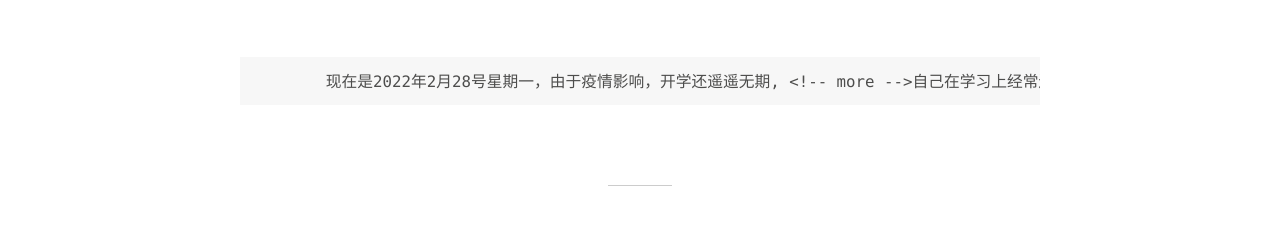
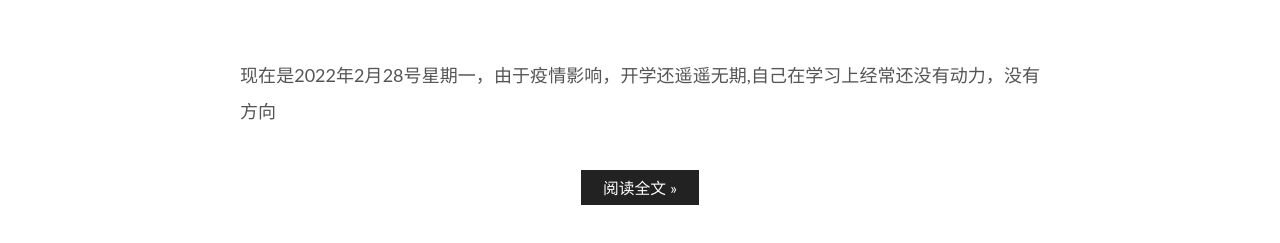
Before and after one commit to wsq9557/wsq9557.github.io, a plain HTML site: page index.html in a window 1280 px wide. Shown: the part 372-615 px from the top of the page. Drawn offline with Linux system fonts and the light colour scheme; some packages are replaced by stand-ins of ours; a script that the page names is missing.

Commit message:
Site updated: 2022-02-28 14:01:59

```diff
--- a/index.html
+++ b/index.html
@@ -172,7 +172,7 @@
               <span class="post-meta-item-text">发表于</span>
 
 
-              <time title="创建时间：2022-02-28 12:44:23 / 修改时间：13:59:42" itemprop="dateCreated datePublished" datetime="2022-02-28T12:44:23+08:00">2022-02-28</time>
+              <time title="创建时间：2022-02-28 12:44:23 / 修改时间：14:01:48" itemprop="dateCreated datePublished" datetime="2022-02-28T12:44:23+08:00">2022-02-28</time>
             </span>
 
 
@@ -200,8 +200,14 @@
     <div class="post-body" itemprop="articleBody">
 
 
-          <pre><code>        现在是2022年2月28号星期一，由于疫情影响，开学还遥遥无期, &lt;!-- more --&gt;自己在学习上经常还没有动力，没有方向，然后又因为网协开发部的寒假大作业（基于hexo搭建个人博客平台）让我发现利用个人博客可能让我产生学习的动力，所以我决定从今天开始，从大一上学期开始，利用我搭建的个人博客来记录自己的学习&amp;生活，希望借此让我对学习更加有兴趣，“卷”出一片新天地！
-</code></pre>
+          <p>现在是2022年2月28号星期一，由于疫情影响，开学还遥遥无期,自己在学习上经常还没有动力，没有方向
+          <!--noindex-->
+            <div class="post-button">
+              <a class="btn" href="/2022/02/28/%E4%BB%8E%E6%AD%A4%E5%BC%80%E5%90%AF%E6%96%B0%E7%9A%84%E5%AD%A6%E4%B9%A0-%E7%94%9F%E6%B4%BB/#more" rel="contents">
+                阅读全文 &raquo;
+              </a>
+            </div>
+          <!--/noindex-->
 
 
     </div>
```
Also changed, not shown: 2022/02/28/从此开启新的学习-生活/index.html (+5 -6 lines).
